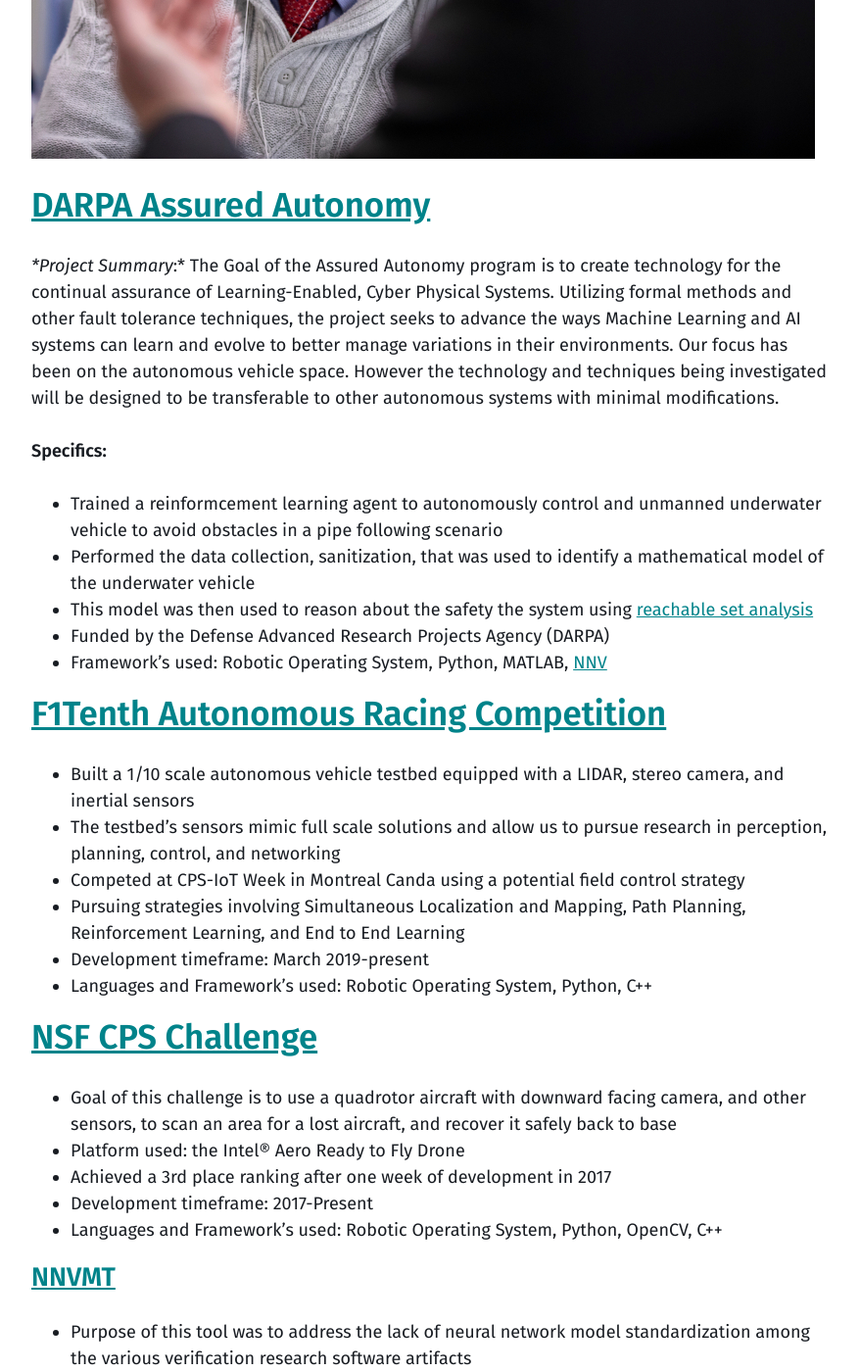
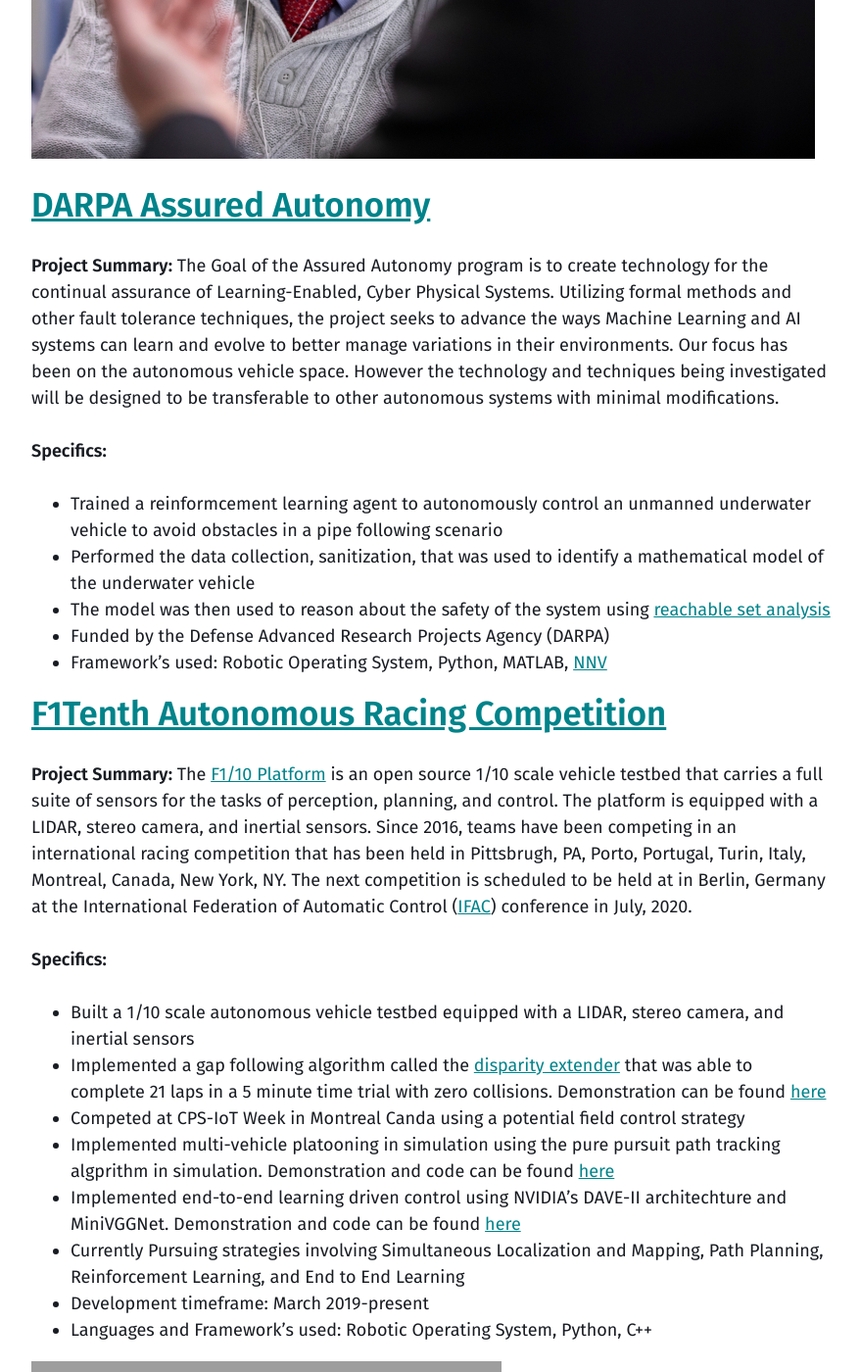
Before and after one commit to pmusau17/pmusau17.github.io, a Jekyll site: the page built from projects.md, in a window 1280 px wide and 1400 px high, scrolled down 675 px. Shown: the whole window at 98% size, without its empty margins (40-918 px from the left). Built offline with Jekyll 4.4.1, drawn with Linux system fonts in a browser that asks for light colours; grey boxes are pictures that could not be loaded.

Commit message:
F1Tenth Details

```diff
--- a/projects.md
+++ b/projects.md
@@ -9,23 +9,30 @@ entries_layout: grid
 ![Patrick](/pages/images/projects2.jpg "Projects Image")
 ## [DARPA Assured Autonomy](https://www.darpa.mil/news-events/2020-01-29)
 
-**Project Summary*:* The Goal of the Assured Autonomy program is to create technology for the continual assurance of Learning-Enabled, Cyber Physical Systems. Utilizing formal methods and other fault tolerance techniques, the project seeks to advance the ways Machine Learning and AI systems can learn and evolve to better manage variations in their environments. Our focus has been on the autonomous vehicle space. However the technology and techniques being investigated will be designed to be transferable to other autonomous systems with minimal modifications.
+**Project Summary:** The Goal of the Assured Autonomy program is to create technology for the continual assurance of Learning-Enabled, Cyber Physical Systems. Utilizing formal methods and other fault tolerance techniques, the project seeks to advance the ways Machine Learning and AI systems can learn and evolve to better manage variations in their environments. Our focus has been on the autonomous vehicle space. However the technology and techniques being investigated will be designed to be transferable to other autonomous systems with minimal modifications.
 
 **Specifics:**
-- Trained a reinformcement learning agent to autonomously control and unmanned underwater vehicle to avoid obstacles in a pipe following scenario
+- Trained a reinformcement learning agent to autonomously control an unmanned underwater vehicle to avoid obstacles in a pipe following scenario
 - Performed the data collection, sanitization, that was used to identify a mathematical model of the underwater vehicle
-- This model was then used to reason about the safety the system using [reachable set analysis](https://ieeexplore.ieee.org/abstract/document/8318388)
+- The model was then used to reason about the safety of the system using [reachable set analysis](https://ieeexplore.ieee.org/abstract/document/8318388)
 - Funded by the Defense Advanced Research Projects Agency (DARPA)
 - Framework’s used: Robotic Operating System, Python, MATLAB, [NNV](github.com/verivital/nnv)
 
 ## [F1Tenth Autonomous Racing Competition](https://github.com/pmusau17/Platooning-F1Tenth)
 
+**Project Summary:** The [F1/10 Platform](http://f1tenth.org/) is an open source 1/10 scale vehicle testbed that carries a full suite of sensors for the tasks of perception, planning, and control. The platform is equipped with a LIDAR, stereo camera, and inertial sensors. Since 2016, teams have been competing in an international racing competition that has been held in Pittsbrugh, PA, Porto, Portugal, Turin, Italy, Montreal, Canada, New York, NY. The next competition is scheduled to be held at in Berlin, Germany at the International Federation of Automatic Control ([IFAC](https://www.ifac2020.org/)) conference in July, 2020.
+
+**Specifics:**
 - Built a 1/10 scale autonomous vehicle testbed equipped with a LIDAR, stereo camera, and inertial sensors
-- The testbed’s sensors mimic full scale solutions and allow us to pursue research in perception, planning, control, and networking
+- Implemented a gap following algorithm called the [disparity extender](https://www.nathanotterness.com/2019/04/the-disparity-extender-algorithm-and.html) that was able to complete 21 laps in a 5 minute time trial with zero collisions. Demonstration can be found [here](https://youtu.be/Iq2r2OOWbkE?t=4639)
 - Competed at CPS-IoT Week in Montreal Canda using a potential field control strategy
-- Pursuing strategies involving Simultaneous Localization and Mapping, Path Planning, Reinforcement Learning, and End to End Learning
+- Implemented multi-vehicle platooning in simulation using the pure pursuit path tracking algprithm in simulation. Demonstration and code can be found [here](https://github.com/pmusau17/Platooning-F1Tenth)
+- Implemented end-to-end learning driven control using NVIDIA's DAVE-II architechture and MiniVGGNet. Demonstration and code can be found [here](https://github.com/pmusau17/Platooning-F1Tenth)
+- Currently Pursuing strategies involving Simultaneous Localization and Mapping, Path Planning, Reinforcement Learning, and End to End Learning
 - Development timeframe: March 2019-present
 - Languages and Framework’s used: Robotic Operating System, Python, C++
+
+<iframe src="https://giphy.com/embed/cMDs3hQe0fhcKqwOyu" width="480" height="270" frameBorder="0" class="giphy-embed" allowFullScreen></iframe><p><a href="https://giphy.com/gifs/cMDs3hQe0fhcKqwOyu">via GIPHY</a></p>
 
 ## [NSF CPS Challenge](https://github.com/verivital/VandyCPS)
 
```
